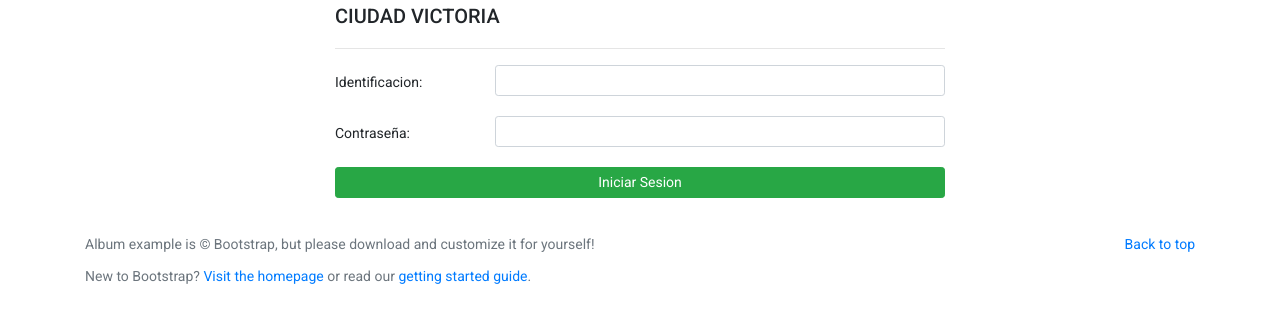
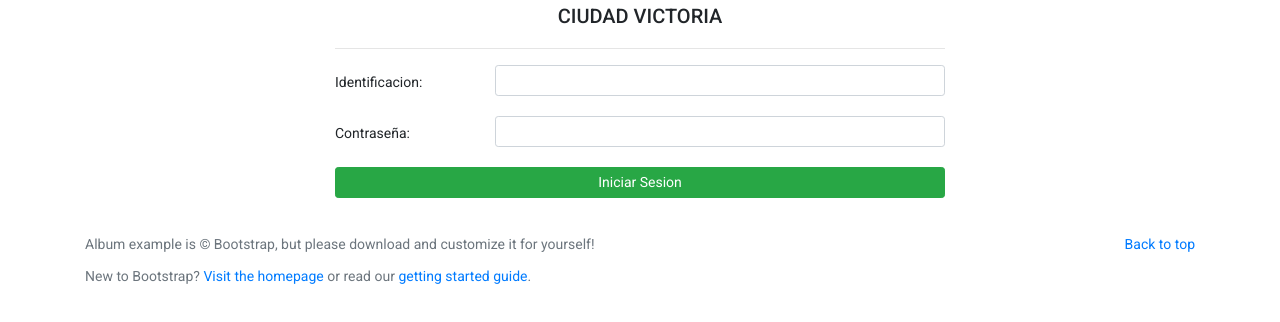
Before and after one commit to yulay-andrea/ciudad-victoria-frontend, an Angular app: page /iniciar-sesion in a window 1280 px wide. Shown: the top 322 px of the page. Built offline with nearby package versions, Linux system fonts and the light colour scheme.

Commit message:
modificacion

```diff
--- a/src/app/inicio-sesion/inicio-sesion.component.html
+++ b/src/app/inicio-sesion/inicio-sesion.component.html
@@ -2,7 +2,7 @@
     <div class="row">
         <div class="col-sm-3"></div>
         <div class="col-sm">
-            <h2>CIUDAD VICTORIA</h2>
+            <h2 align="center">CIUDAD VICTORIA</h2>
             <hr>
             <div class="form-group row">
                 <label for="contrasena" class="col-sm-3 col-form-label">Identificacion:</label>
```
